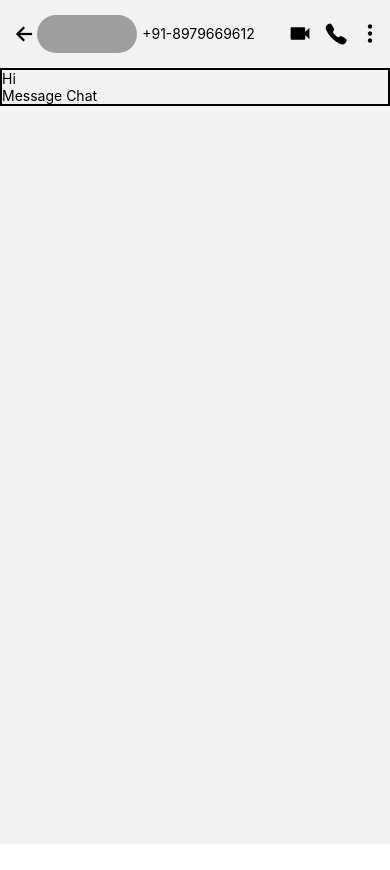
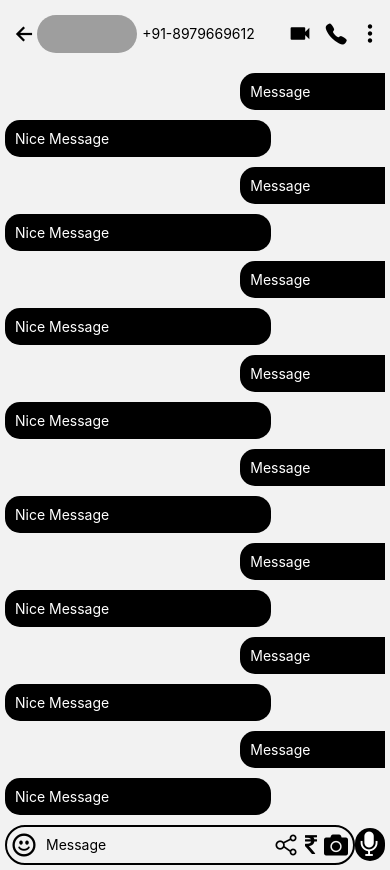
Before and after one commit to anandstephan/WhatAppClone, a React Native app: screen /message in a window 390 px wide. Before the commit the page ends 844 px from the top, so only its background shows below. Built offline with nearby package versions, Linux system fonts and the light colour scheme; grey boxes are pictures that could not be loaded.

Commit message:
feat: message screen with dummy chat message

```diff
--- /dev/null
+++ b/components/chatMessage.jsx
@@ -0,0 +1,43 @@
+import { View, Text,StyleSheet, Dimensions } from 'react-native'
+
+
+export const LeftChatMessage = () => {
+  return (
+    <View style={styles.leftContainer}>
+      <Text style={styles.message}>Message</Text>
+    </View>
+  )
+}
+
+export const RightChatMessage = () =>{
+    return (
+        <View style={styles.rightContainer}>
+          <Text style={styles.message}>Nice Message</Text>
+        </View>
+      )
+}
+
+
+const styles = StyleSheet.create({
+    leftContainer:{
+        backgroundColor:'black',
+        width:"70%",
+        padding:10,
+        borderRadius:15,
+        flexDirection:"row",
+        marginLeft:Dimensions.get('screen').width/3.4,
+        marginBottom:10
+    },
+    rightContainer:{
+        backgroundColor:'black',
+        width:"70%",
+        padding:10,
+        borderRadius:15,
+        flexDirection:"row",
+        marginBottom:10
+
+    },
+    message:{
+        color:'#FFF'
+    }
+})
--- a/screens/Message.jsx
+++ b/screens/Message.jsx
@@ -1,17 +1,43 @@
-import { View, Text,SafeAreaView,StyleSheet,StatusBar } from 'react-native'
+import { View, Text,SafeAreaView,StyleSheet,StatusBar,TextInput, ScrollView, FlatList } from 'react-native'
 import React from 'react'
+import { Entypo,Ionicons,AntDesign,FontAwesome,FontAwesome5 } from '@expo/vector-icons';
 import CustomHeader from '../components/customHeader'
+import { LeftChatMessage, RightChatMessage } from '../components/chatMessage';
+
 
 const Message = ({navigation}) => {
   return (
     <SafeAreaView style={styles.container}>
         <CustomHeader messageHeader={true} headerShown={true} navigation={navigation}/>
         <View style={styles.messageContainer}>
-          <View>
-    <Text>Hi</Text>
-          </View>
-          <View>
-      <Text>Message Chat</Text>
+        <FlatList
+      showsVerticalScrollIndicator={false}
+        data={[1,2,3,4,5,6,7,8]}
+        renderItem={({item},idx) =><>
+            <LeftChatMessage/>
+    <RightChatMessage/>
+        </>}
+        />
+
+
+
+
+          <View style={styles.bottomChatContainer}>
+            <View style={styles.textInputContainer}>
+            <Entypo name="emoji-happy" size={24} color="black" />
+            <View style={styles.leftGroup}>
+            <TextInput placeholder='Message' style={styles.textInput}/>
+            <View style={styles.leftGroupIcon}>
+            <AntDesign name="sharealt" size={24} color="black" />
+            <FontAwesome name="rupee" size={24} color="black" />
+            <FontAwesome5 name="camera" size={24} color="black" />
+            </View>
+            </View>
+
+            </View>
+            <View style={styles.bottomIcon}>
+            <Ionicons name="ios-mic-sharp" size={30} color="white" />
+            </View>
           </View>
         </View>
     </SafeAreaView>
@@ -22,10 +48,49 @@ export default Message
 
 const styles = StyleSheet.create({
   container:{
-    marginTop:StatusBar.currentHeight
+    marginTop:StatusBar.currentHeight,
+    flex:1,
+
   },
   messageContainer:{
+
+    justifyContent:'space-between',
+    flex:1,
+    padding:5
+  },
+  textInputContainer:{
+    flexDirection:'row',
     borderWidth:2,
-    justifyContent:'space-evenly',
+    padding:5,
+    borderRadius:30,
+    flex:1
+  },
+  textInput:{
+    marginHorizontal:10,
+    flex:2
+  },
+  bottomChatContainer:{
+    flexDirection:"row",
+    justifyContent:"center",
+    alignItems:"center"
+  },
+  bottomIcon:{
+    justifyContent:'center',
+    alignItems:"center",
+    backgroundColor:"black",
+    borderRadius:100
+  },
+  leftGroupIcon:{
+    flexDirection:'row',
+    justifyContent:"space-between",
+    alignItems:"center",
+
+    flex:1
+
+  },
+  leftGroup:{
+    flexDirection:'row',
+    justifyContent:"space-between",
+    flex:1,
   }
 })
```
